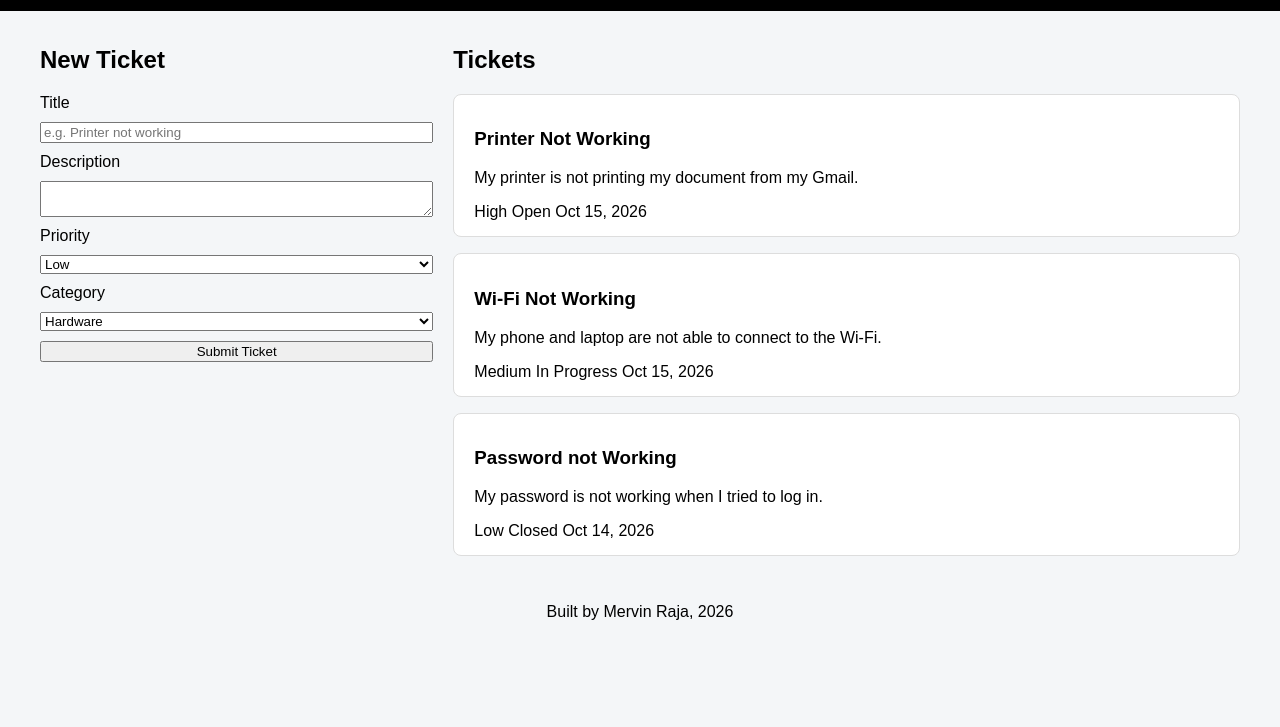
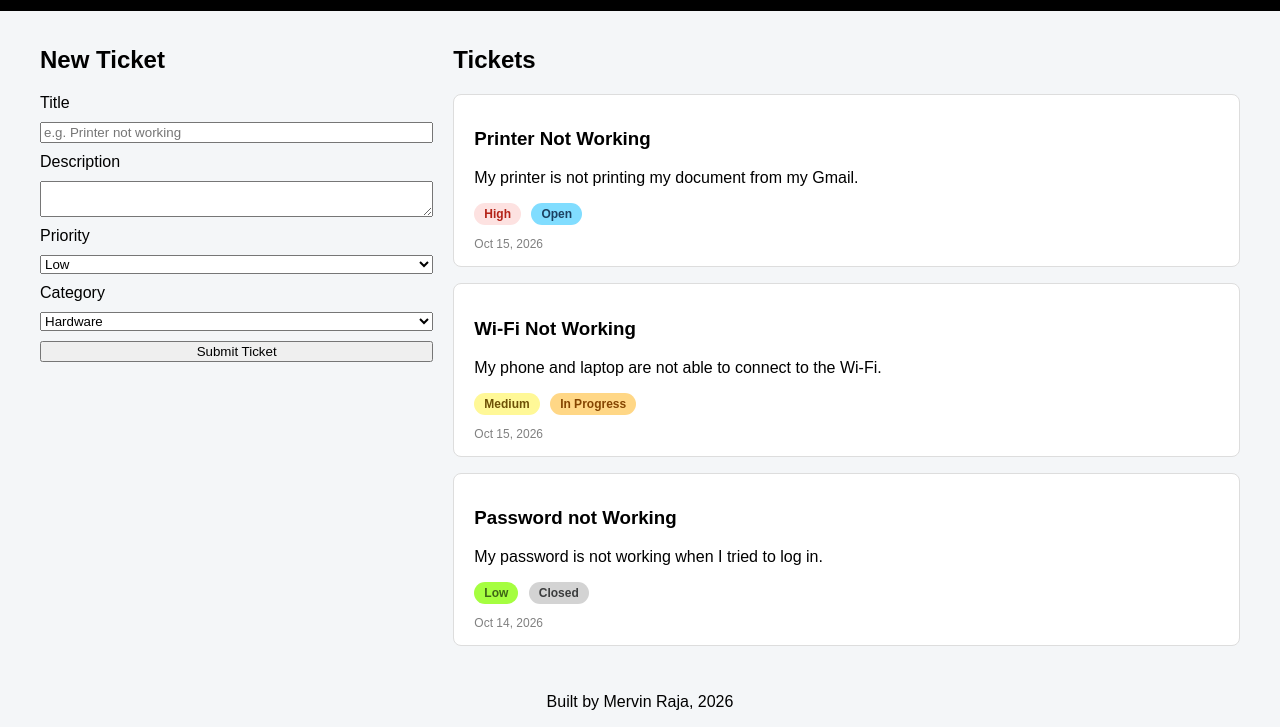
Before and after one commit to Mervraja75/ticket-tracker-app, a plain HTML site: page client/index.html in a window 1280 px wide. Shown: the part 89-816 px from the top of the page. Drawn offline with Linux system fonts and the light colour scheme.

Commit message:
Added colored status and priority badges

```diff
--- a/client/styles.css
+++ b/client/styles.css
@@ -43,3 +43,50 @@ form { /* made the details of form to be on top of each other neatly */
 footer {
     text-align: center;
 }
+
+/* Status & Priority Badges */
+.badge {
+    display: inline-block;
+    padding: 4px 10px;
+    border-radius: 999px;
+    font-size: 12px;
+    font-weight: bold;
+    margin-right: 6px;
+}
+
+.priority-high {
+    background-color: #fde2e1;
+    color: #b42318;
+}
+
+.priority-medium {
+    background-color: #fff897;
+    color: rgb(110, 81, 6);
+}
+
+.priority-low {
+    background-color: #a5fe40;
+    color: #3f6516;
+}
+
+.status-open {
+    background-color: #81ddff;
+    color: #1c4161;
+}
+
+.status-in-progress {
+    background-color: #ffd786;
+    color: #854501;
+}
+
+.status-closed {
+    background-color: lightgray;
+    color: #3c3d3e
+}
+
+.ticket-card time {
+    display: block;
+    margin-top: 12px;
+    font-size: 12px;
+    color: gray;
+}
```
